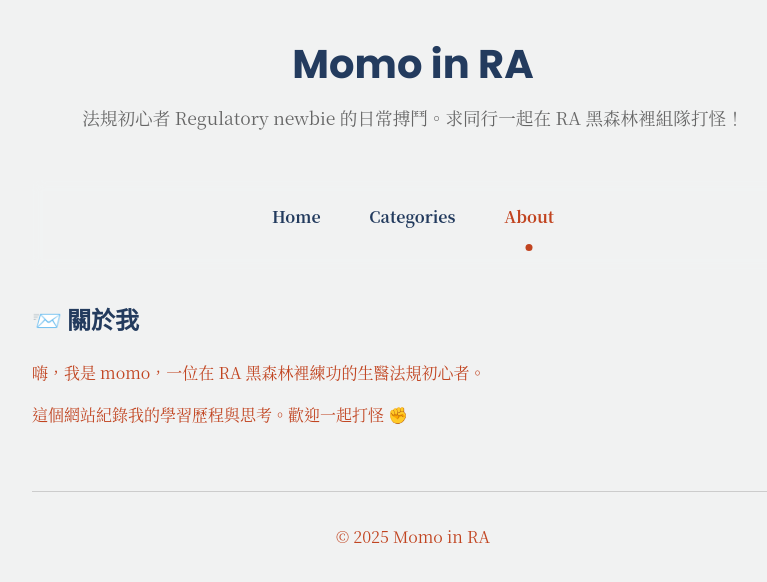
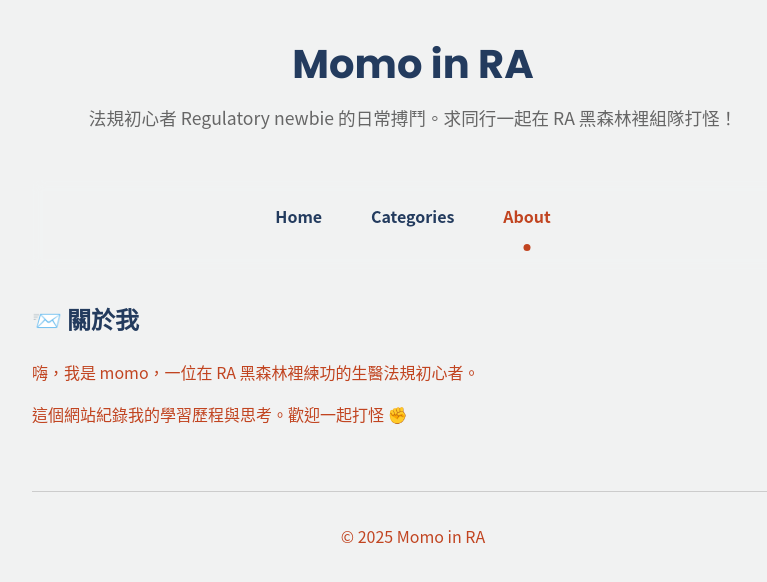
Before and after one commit to MomoInRA/github.io, a Jekyll site: the page built from about.html, in a window 1280 px wide. Shown: the top 582 px of the page, without its empty margins (227-994 px from the left). Built offline with Jekyll 4.4.1, drawn with Linux system fonts in a browser that asks for light colours; some web fonts are replaced.

Commit message:
Update style.css

```diff
--- a/assets/css/style.css
+++ b/assets/css/style.css
@@ -334,7 +334,7 @@ h1, h2, h3, h4, h5, h6 {
 /* 建議把中文備援也放進 var(--font-main) */
 :root{
   /* 範例：Source Serif Pro + 中文備援 */
-  --font-main: 'Source Serif Pro', 'Noto Serif TC', 'Noto Serif CJK TC', serif;
+  --font-main: 'Source Serif Pro', 'Noto Sans TC', 'Noto Sans CJK TC', 'Source Han Sans TC', 'PingFang TC', 'Microsoft JhengHei', sans-serif;
 }
 /* 已有：
 body { font-family: var(--font-main); }
```
